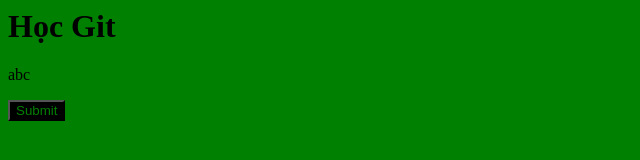
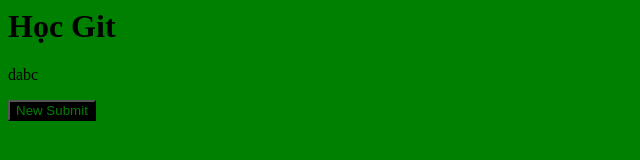
Before and after one commit to XuanLuc97/Project2, a plain HTML site: page index.html in a window 1280 px wide. Shown: the full height of the page, 0-640 px from the left. Drawn offline with Linux system fonts and the light colour scheme.

Commit message:
update index html files new

```diff
--- a/index.html
+++ b/index.html
@@ -9,8 +9,8 @@
 </head>
 <body>
     <h1>Học Git</h1>
-    <p>abc</p>
-    <button>Submit</button>
+    <p>dabc</p>
+    <button>New Submit</button>
 
 </body>
 </html>
```
